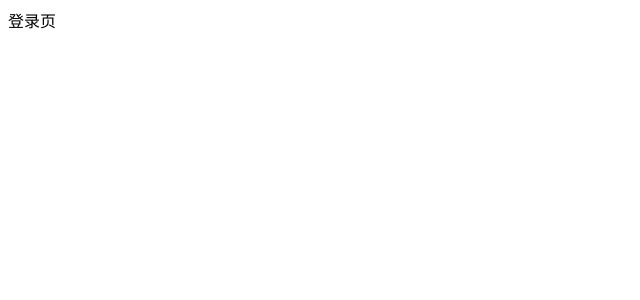
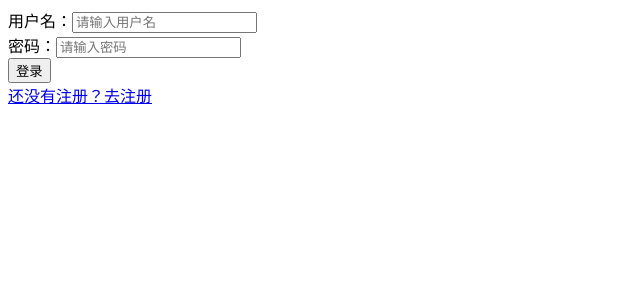
Before and after one commit to SeaExculbur/AIChat, a Vue app in the folder frontend/: page /login in a window 1280 px wide. Shown: the top 300 px of the page, without its empty margins (0-640 px from the left). Built offline with nearby package versions, Linux system fonts and the light colour scheme.

Commit message:
feat: 登录页 HTML 骨架

```diff
--- a/frontend/src/views/Login.vue
+++ b/frontend/src/views/Login.vue
@@ -2,5 +2,19 @@
 </script>
 
 <template>
-  <div>登录页</div>
+<div>
+  <label>用户名：</label>
+  <input type="text" placeholder="请输入用户名">
+</div>
+<div>
+  <label for="pwd">密码：</label>
+  <input type="password" id="pwd" placeholder="请输入密码">
+</div>
+<div>
+  <button>登录</button>
+</div>
+<div>
+  <a href="#">还没有注册？去注册</a>
+</div>
+
 </template>
```
Also changed, not shown: 1 other file (tests, documents, lock files or other folders).
